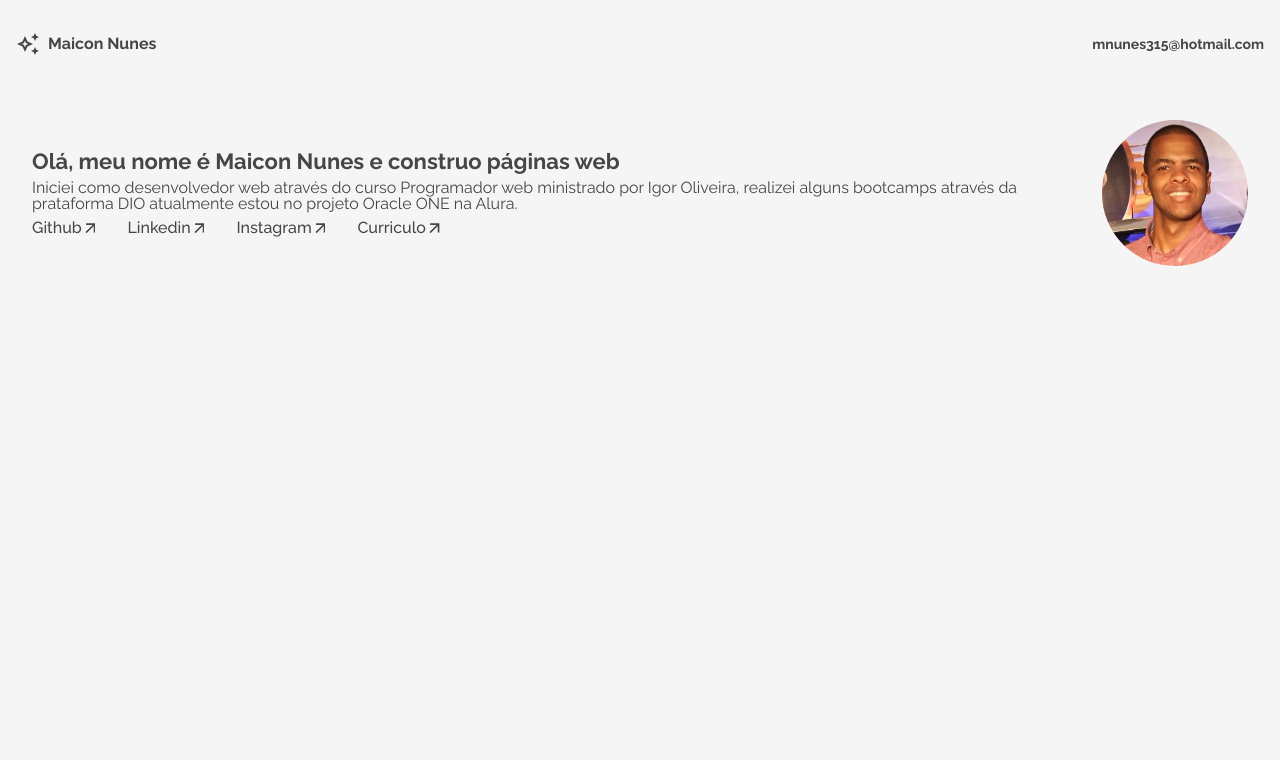
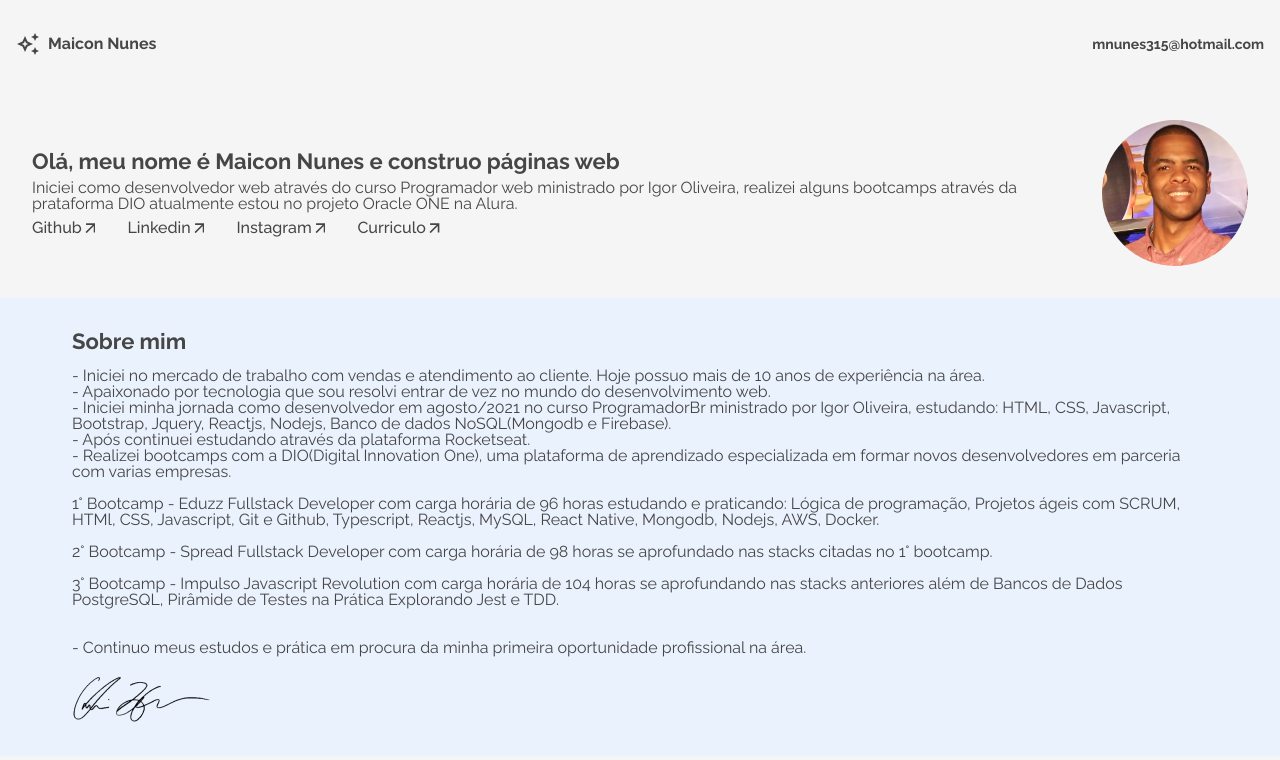
Before and after one commit to MaiconNunes315/portif-lio-Oracle_ONE, a plain HTML site: page index.html in a window 1280 px wide. Drawn offline with Linux system fonts and the light colour scheme; files whose address does not match are found by name.

Commit message:
section sobre mim para todos os dispositivos

```diff
--- a/assets/styles/header/header.css
+++ b/assets/styles/header/header.css
@@ -44,7 +44,7 @@
 @media screen and (min-width:1440px) {
     .header{
         margin: auto;
-        width: 80%;
+        width: 90%;
         max-width: 1136px;
     }
 
--- /dev/null
+++ b/assets/styles/section/aboutMe.css
@@ -0,0 +1,66 @@
+.aboutMe{
+    background: #EAF2FD;
+    display:flex;
+    flex-direction: column;
+    align-items: center;
+    padding: 16px;
+    gap: 10px;
+}
+
+.aboutMe__container{
+    display: flex;
+    flex-direction: column;
+    gap: 16px;
+    width: 100%;
+    max-width: 1136px;
+}
+
+.aboutMe__title{
+    font-size: 22px;
+    font-weight: 700;
+}
+
+.aboutMe__text{
+    font-size: 14px;
+    font-weight: 400;
+}
+
+.aboutMe__img{
+    background-image: url("../../img/assinatura.png");
+    background-repeat: no-repeat;
+    background-size: cover;
+    width: 140px;
+    height: 52px;
+}
+
+@media screen and (min-width:768px) {
+
+    .aboutMe{
+        padding: 32px;
+    }
+
+    .aboutMe__title{
+        font-size: 22px;
+    }
+
+    .aboutMe__text{
+        font-size: 16px;
+    }
+}
+
+@media screen and (min-width:1440px) {
+
+.aboutMe{
+    padding: 64px;
+}
+
+.aboutMe__title{
+    font-size: 32px;
+
+}
+
+.aboutMe__text{
+    font-size: 16px;
+    width: 80%;
+  }
+}
--- a/index.html
+++ b/index.html
@@ -10,6 +10,7 @@
     <link rel="stylesheet" href="./assets/styles/reset.css"/>
     <link rel="stylesheet" href="./assets/styles/header/header.css" />
     <link rel="stylesheet" href="./assets/styles/section/summary.css"/>
+    <link rel="stylesheet" href="./assets/styles/section/aboutMe.css"/>
     <title>Portifólio - Maicon Nunes</title>
 
 </head>
@@ -80,5 +81,26 @@
         </div>
         </div>
     </section>
+
+    <section class="aboutMe">
+        <div class="aboutMe__container">
+        <h2 class="aboutMe__title">Sobre mim</h2>
+        <p class="aboutMe__text">- Iniciei no mercado de trabalho com vendas e atendimento ao cliente. Hoje possuo mais de 10 anos de experiência na área.
+            <br>- Apaixonado por tecnologia que sou resolvi entrar de vez no mundo do desenvolvimento web.
+            <br>- Iniciei minha jornada como desenvolvedor em agosto/2021 no curso ProgramadorBr ministrado por Igor Oliveira, estudando: HTML, CSS, Javascript, Bootstrap, Jquery, Reactjs, Nodejs, Banco de dados NoSQL(Mongodb e Firebase).
+            <br>- Após continuei estudando através da plataforma Rocketseat.
+            <br>- Realizei bootcamps com a DIO(Digital Innovation One), uma plataforma de aprendizado especializada em formar novos desenvolvedores em parceria com varias empresas.
+            <br><br>
+            1° Bootcamp - Eduzz Fullstack Developer com  carga horária de 96 horas estudando e praticando: Lógica de programação, Projetos ágeis com SCRUM, HTMl, CSS, Javascript, Git e Github, Typescript, Reactjs, MySQL, React Native, Mongodb, Nodejs, AWS, Docker.
+            <br><br>
+            2° Bootcamp - Spread Fullstack Developer com carga horária de 98 horas se aprofundado nas stacks citadas no 1° bootcamp.
+            <br><br>
+            3° Bootcamp - Impulso Javascript Revolution com carga horária de 104 horas se aprofundando nas stacks anteriores além de  Bancos de Dados PostgreSQL, Pirâmide de Testes na Prática Explorando Jest e TDD.
+            <br><br>
+            <br>- Continuo meus estudos e prática em procura da minha primeira oportunidade profissional na área.
+            </p>
+         <div class="aboutMe__img"></div>
+        </div>
+    </section>
 </body>
 </html>
```
Also changed, not shown: assets/img/assinatura.png (added).
